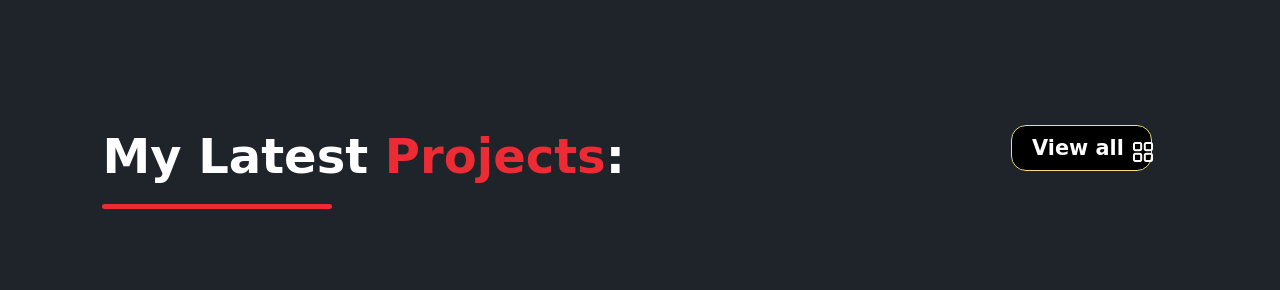
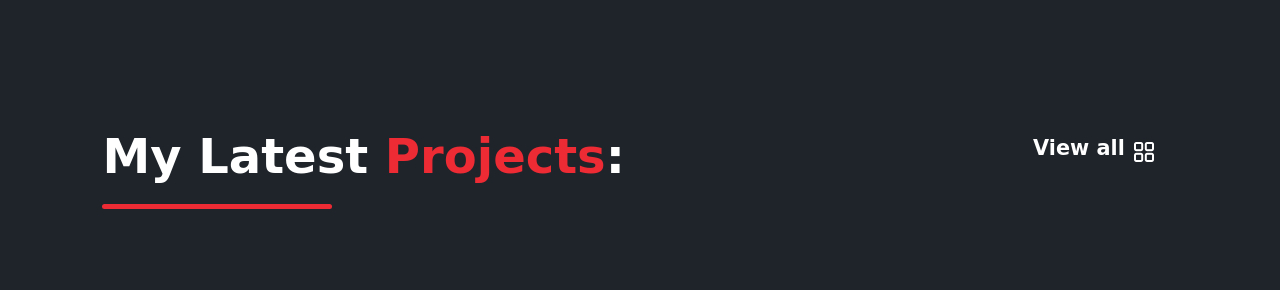
Before and after one commit to ourhouchmohamed97/Portfolio, a plain HTML site: page index.html in a window 1280 px wide. Shown: the part 2520-2810 px from the top of the page. Drawn offline with nearby package versions, Linux system fonts and the light colour scheme.

Commit message:
Update styles.css

```diff
--- a/styles.css
+++ b/styles.css
@@ -394,9 +394,6 @@ canvas{
     color: #fff;
     text-decoration: none;
     padding: 10px 20px;
-    border: 1px solid #eedd82;
-    border-radius: 15px;
-    background-color: #000;
 }
 .view-all a:hover{
     color: #9c9c9c;
```
